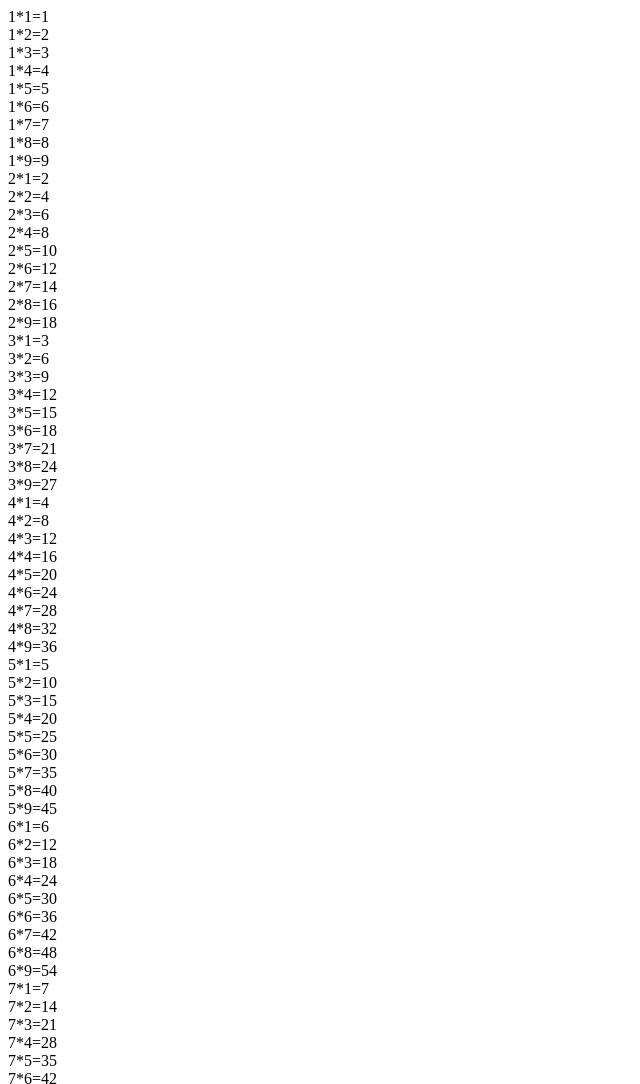
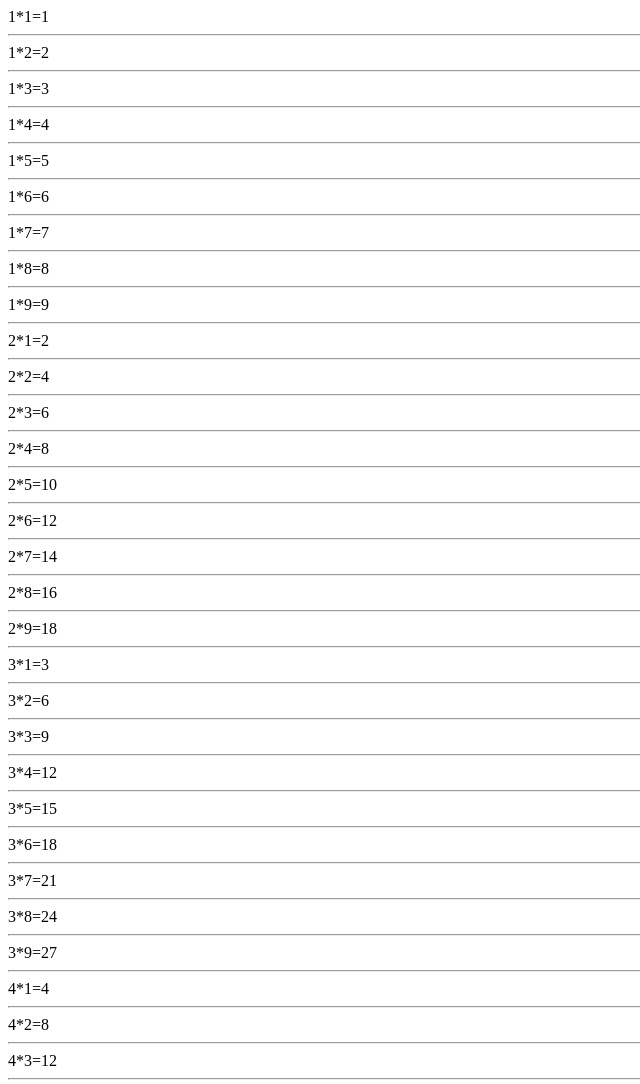
Before and after one commit to skybluejean/JavaScript_roof, a plain HTML site: page testTutorial.html in a window 1280 px wide. Shown: the top 1084 px of the page, without its empty margins (0-640 px from the left). Drawn offline with Linux system fonts and the light colour scheme.

Commit message:
add hr tag into main

```diff
--- a/testTutorial.html
+++ b/testTutorial.html
@@ -45,6 +45,7 @@ for(let i = 1; i < 10; i++){
   for(let t = 0; t < dan.length; t++){
     document.write(i + '*' + dan[t] + '=' + (i*dan[t]));
     document.write('<br>');
+    document.write('<hr>');
   }
 }
 
```
